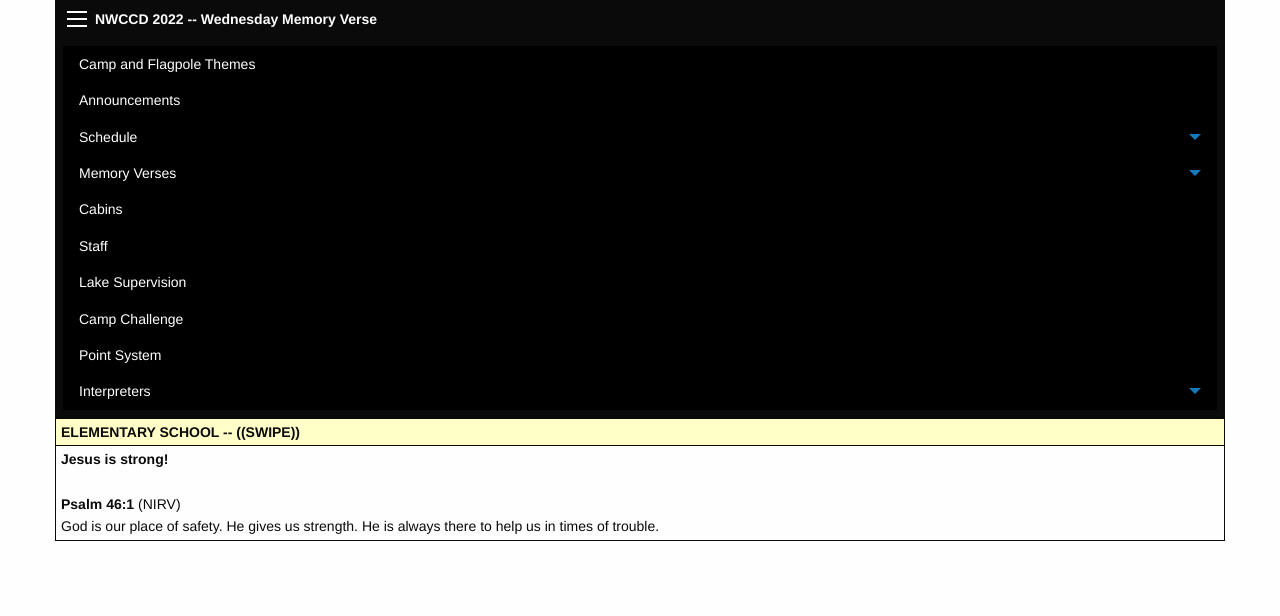
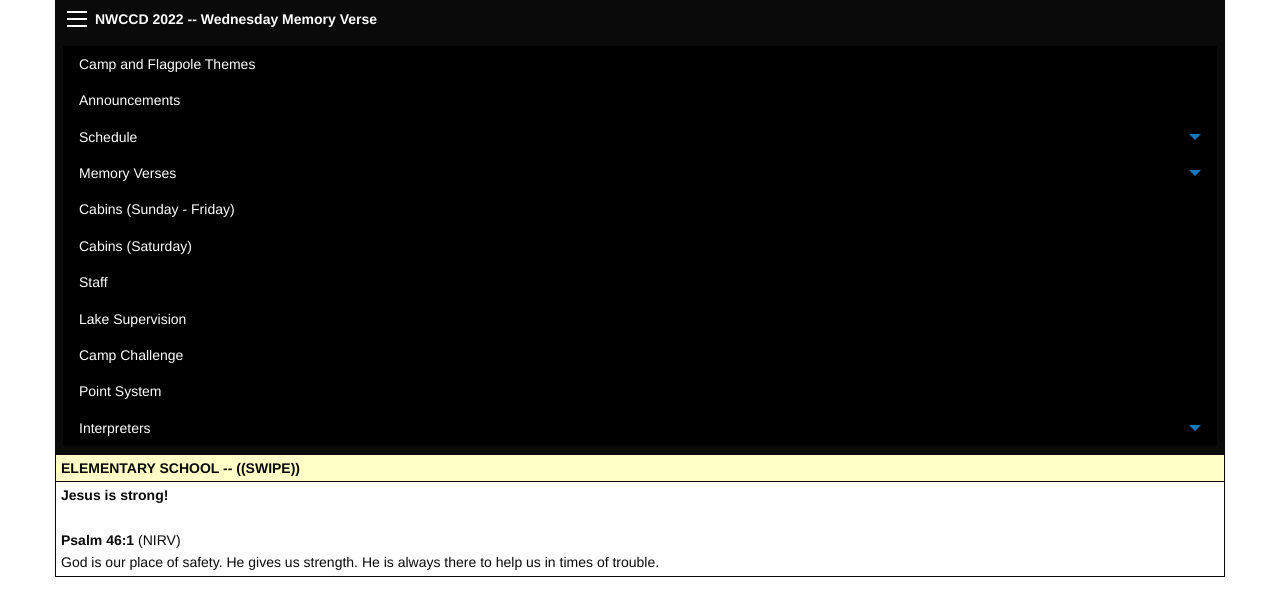
Before and after one commit to nwccd/2022, a plain HTML site: page v_wednesday.html in a window 1280 px wide. Both pictures are taken after a click on the button 77 px from the left and 19 px from the top of the page. Drawn offline with Linux system fonts and the light colour scheme.

Commit message:
Update v_wednesday.html

```diff
--- a/v_wednesday.html
+++ b/v_wednesday.html
@@ -44,7 +44,8 @@
 					<li><a class="title-bar-text inactive" href="prayerministryteam.html">Prayer Ministry Team</a>
 				</ul>
 			</li>
-		    <li><a class="title-bar-text inactive" href="cabins.html">Cabins</a></li>
+		    <li><a class="title-bar-text inactive" href="cabins.html">Cabins (Sunday - Friday)</a></li>
+		    <li><a class="title-bar-text inactive" href="cabins_sat.html">Cabins (Saturday)</a></li>
 			<li><a class="title-bar-text inactive" href="staff.html">Staff</a></li>
 			<li><a class="title-bar-text inactive" href="lakesupervision.html">Lake Supervision</a></li>
 			<li><a class="title-bar-text inactive" href="campchallenge.html">Camp Challenge</a></li>
```
